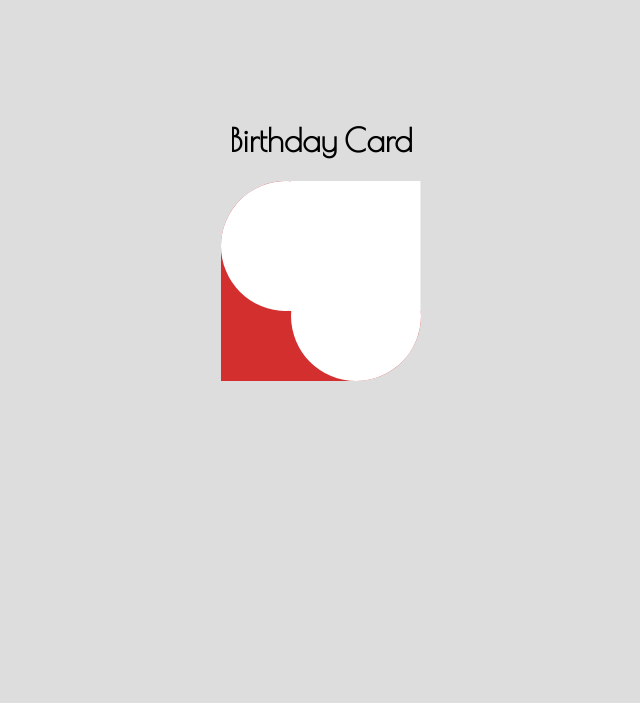
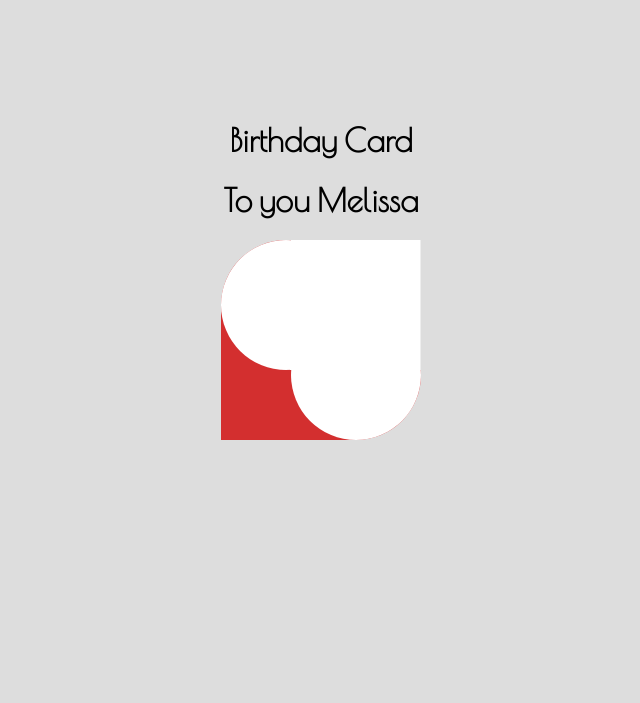
Before and after one commit to Ngosoman/Card, a plain HTML site: page index.html in a window 1280 px wide. Shown: the whole page, without its empty margins (319-959 px from the left). Drawn offline with nearby package versions, Linux system fonts and the light colour scheme.

Commit message:
Add greeting for Melissa in the birthday card

```diff
--- a/index.html
+++ b/index.html
@@ -10,6 +10,7 @@
 
   <div id="card">
     <center><h1>Birthday Card </h1></center>
+    <center><h1>To you Melissa</h1></center>
     <div class="heart" id="heart1">
       <div id="half1">
         <div id="circle"></div>
```
